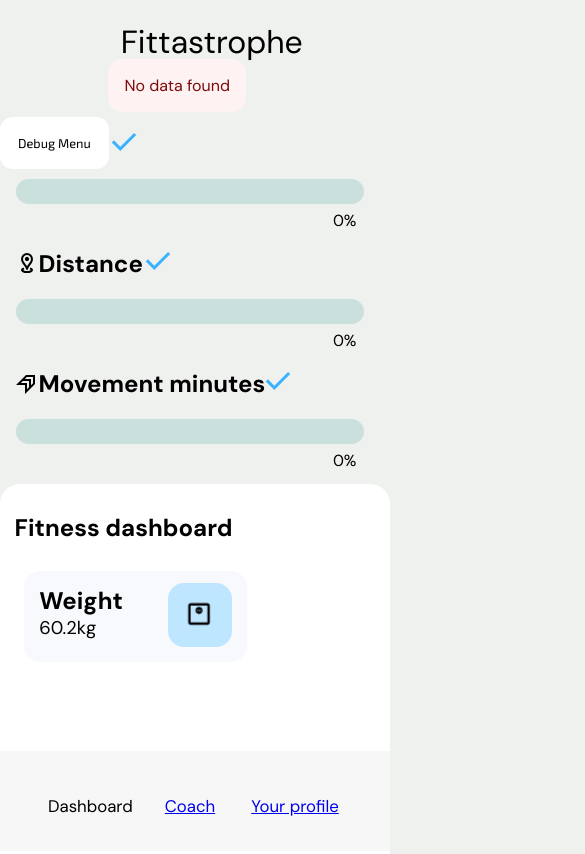
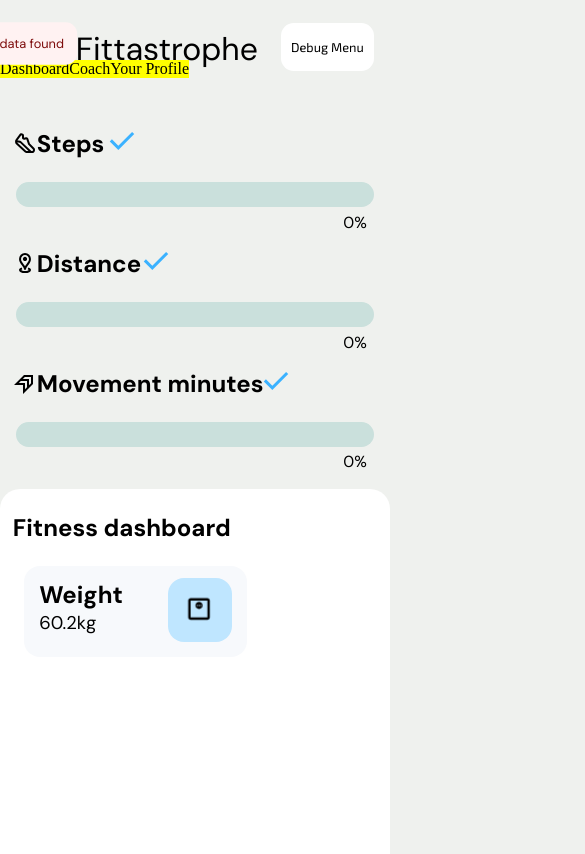
Before and after one commit to RepellentSpy/Fittastrophe, a plain HTML site: page index.html in a window 390 px wide. Shown: the top 854 px of the page, 585 px wide, since content can reach past the window. Drawn offline with nearby package versions, Linux system fonts and the light colour scheme.

Commit message:
Mobile changes

```diff
--- a/index.html
+++ b/index.html
@@ -21,17 +21,24 @@
             <label id="debugnotice">No data found</label></h1>
         </h1>
         <button onclick="open_debug()" class="debug_button" id="open_debug_button">Debug Menu</button>
-
+    </header>
     <div id="tabs"> <!-- Textové záložky -->
         <h2 class="tab" id="tab0"><a>Dashboard</a></h2>
         <h2 class="tab" id="tab1"><a href="subpages/coach.html">Coach</a></h2>
         <h2 class="tab" id="tab2"><a href="subpages/profile.html">Your profile</a></h2>
     </div>
 
-        <div id="tabsbackground" visibility="hidden">
+    <div id="mobiletabs">
+        <div class="mobiletab0">Dashboard</div>
+        <div class="mobiletab1">Coach</div>
+        <div class="mobiletab2">Your Profile</div>
+    </div>
 
+    <div id="mobiletabs">
+        <div class="mobiletab"></div>
+        <div class="mobiletab"></div>
+        <div class="mobiletab"></div>
     </div>
-    </header>
 
      <!-- Sidebar, Steps category -->
      <div id="sidebar">
@@ -59,8 +66,7 @@
         </div>
     </div>
 
-    <main id="contentbackground"> <!-- Content -->
-
+    <main id="contentbackground"> <!-- Velká obsahová plocha -->
         <div id="debug_menu"> <!-- Debug menu -->
             <h2 id="debug_title">Debug menu
                 <button id="close_debug_button" onclick="close_debug()">X</button>
@@ -94,5 +100,5 @@
         <div class="lesson"> <!-- Reminder to do more exercise, only appears if azmprogress < 30%-->
             <h2 id="more_exercise_tip"></h2>
         </div>
-    </main>
+    </main> <!-- Konec velké obsahové plochy-->
 </body>
--- a/main.css
+++ b/main.css
@@ -209,6 +209,11 @@
     border-color: transparent;
     text-align: center;
     font-family: "DM Sans";
+}
+
+#mobiletabs {
+    visibility: hidden;
+    position: fixed;
 }
 
 #weight_input {
@@ -429,17 +434,39 @@
 }
 
 /* Mobilní layout */
-@media only screen and (max-width: 1000px) {
+@media only screen and (max-width: 1018px) {
+    html {
+        width: 100%;
+        /* Nemám tušení proč to bez tohoto nefunguje a nelíbí se mi to */
+        height: 100%;
+    }
+
+    body {
+        width: 100%;
+        height: 100%;
+        overflow: scroll; /* Bez tohoto nebude fungovat scrolling na mobilu */
+        -webkit-overflow-scrolling: touch;
+    }
+
     #sidebar {
         float: left;
         width: 100%;
-        margin-top: 0.94rem;
     }
 
     div.fitness_statistics {
-        width: 97%;
+        width: 100%;
         height: 6.25rem;
         margin-top: 0;
+        flex: grid;
+    }
+
+    progress {
+        width: 92%;
+        height: 25%;
+        border-radius: 999rem;
+        display: flex;
+        justify-content: center;
+        margin: auto;
     }
 
     p.progressbartext {
@@ -449,39 +476,14 @@
     }
 
     #tabs {
-        margin-left: -18rem;
-        margin-top: 48rem;
-        font-size: 0.7rem;
-        position: fixed;
-        z-index: 4;
+        visibility: hidden;
     }
 
-    #tabsbackground {
+    #mobiletabs {
         visibility: visible;
-        height: 6.2rem;
-        margin-top: 43rem;
-        background-color: #f7f7f7;
-        position: sticky;
-        z-index: 3;
-    }
-
-    #tab0 {
-        margin-left: 21rem;
-    }
-
-    #tab1 {
-        margin-left: 28.3rem;
-    }
-
-    #tab2 {
-        margin-left: 33.7rem;
-    }
-
-    #debug_menu {
-        position: absolute;
-        z-index: 2;
-        float: left;
-        margin-left: 5%;
+        background-color: yellow;
+        display: flex;
+        justify-content: center;
     }
 
     #contentbackground {
@@ -515,8 +517,10 @@
     }
 
     #titletext {
-        text-align: center;
-        margin-left: -32px; /* Šířka ikony, která v mobilním zobrazení není přítomna */
+        display: grid;
+        justify-content: space-evenly;
+        align-items: start;
+        margin-top: 0;
     }
 
     #mainicon {
@@ -527,4 +531,37 @@
         margin-top: 2rem;
         position: absolute;
     }
+
+    #debugnotice {
+        background-color: #fff2f2;
+        padding: 1rem;
+        font: 0.5em "DM Sans";
+        margin-right: 14rem;
+        margin-left: -7.7rem;
+        margin-top: -3.3rem;
+        border-radius: 0.9rem;
+        color: #7d0b0b;
+        float: left;
+        scale: 0.8;
+        z-index: 1;
+    }
+
+    #debug_menu {
+        position: fixed;
+        z-index: 1;
+    }
+
+    #open_debug_button {
+        position: static;
+        padding: 0.5rem;
+        margin-left: 78%;
+        margin-top: -4.3rem;
+        height: 3rem;
+        width: 5.8rem;
+    }
+
+    h2.generaltitle {
+        padding: 0.8%;
+        margin-left: 2.5%;
+    }
 }
```
Lines whose indentation alone changed are shown as unchanged.
